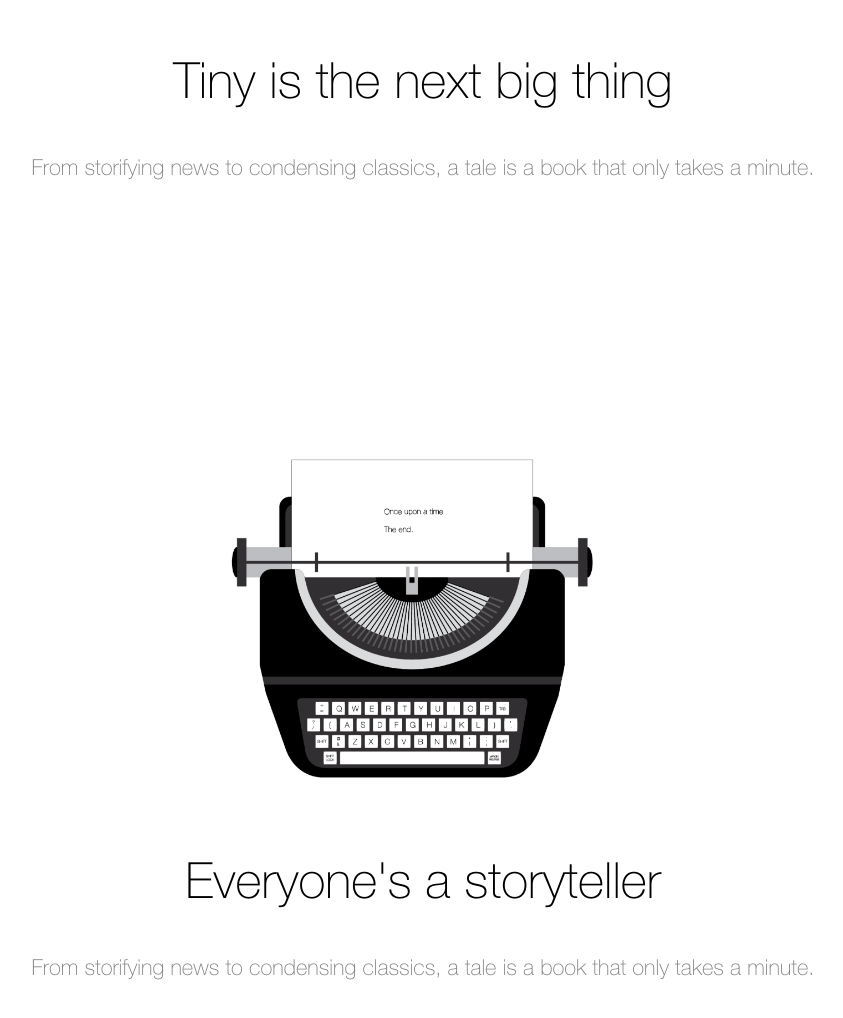
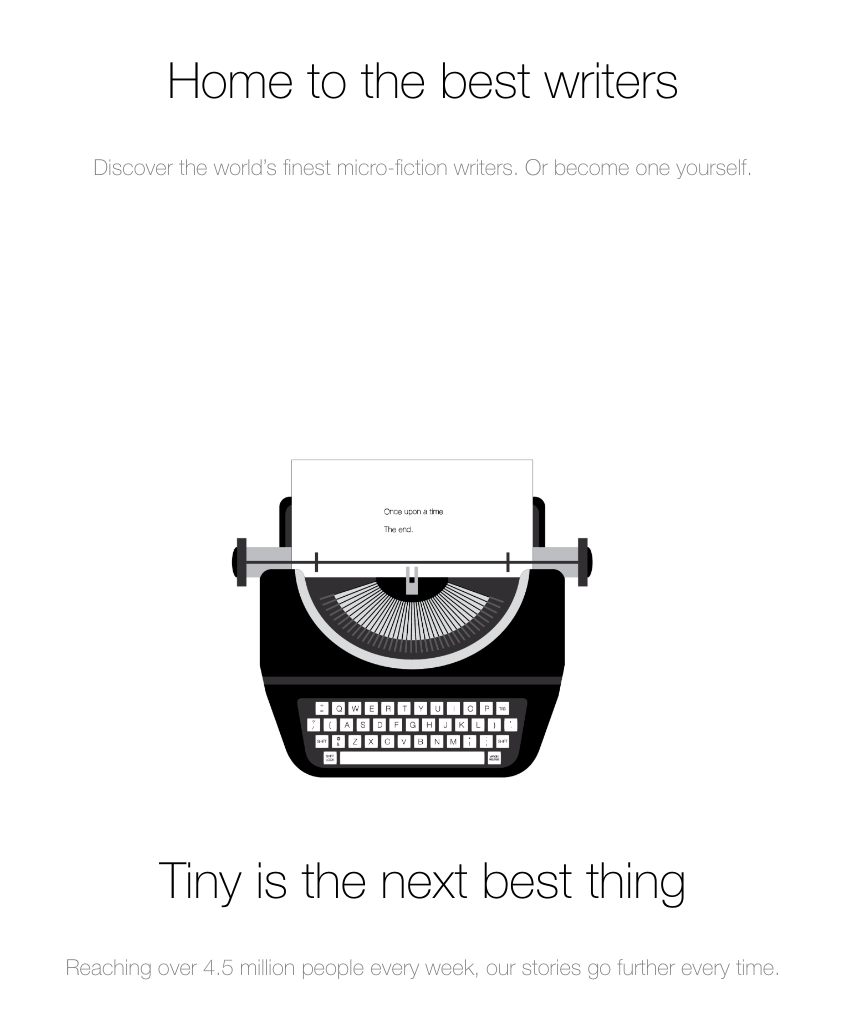
Before and after one commit to mrinaldhar/ttt-www, a plain HTML site: page index.html in a window 1280 px wide. Shown: the part 3690-4708 px from the top of the page, without its empty margins (217-1060 px from the left). Drawn offline with Linux system fonts and the light colour scheme.

Commit message:
Copy updated

```diff
--- a/index.html
+++ b/index.html
@@ -214,22 +214,24 @@ section {
     <section class="vertical-scrolling">
     <img src="./img/typing.png" class="sectionimage" />
     <h1 class="sectionheader">Long story short</h1>
-    <span class="subpara">From storifying news to condensing classics, a tale is a book that only takes a minute.</span>
+    <span class="subpara">In this age of dwindling attention spans, we’ve caught yours.<br />
+		With stories under 1400 characters, we’re quick to read, but hard to forget.
+</span>
     </section>
     <section class="vertical-scrolling">
     <img src="./img/typing.png" class="sectionimage" />
     <h1 class="sectionheader">A world full of stories</h1>
-    <span class="subpara">Like hot chocolate during the monsoons, and pina colada during summer, our tales are here to quench every emotion you throw at us.</span>
+    <span class="subpara">There’s a story for every reader, every emotion - served fresh daily.</span>
     </section>
     <section class="vertical-scrolling">
     <img src="./img/typing.png" class="sectionimage" />
-    <h1 class="sectionheader">Tiny is the next big thing</h1>
-    <span class="subpara">From storifying news to condensing classics, a tale is a book that only takes a minute.</span>
+    <h1 class="sectionheader">Home to the best writers</h1>
+    <span class="subpara">Discover the world’s finest micro-fiction writers. Or become one yourself.</span>
     </section>
     <section class="vertical-scrolling">
     <img src="./img/typing.png" class="sectionimage" />
-    <h1 class="sectionheader">Everyone's a storyteller</h1>
-    <span class="subpara">From storifying news to condensing classics, a tale is a book that only takes a minute.</span>
+    <h1 class="sectionheader">Tiny is the next best thing</h1>
+    <span class="subpara">Reaching over 4.5 million people every week, our stories go further every time.</span>
     </section>
     <section class="vertical-scrolling fp-auto-height" id="section_brands">
 	    <h1 class="sectionheader" id="brandheading">Brands we've worked with</h1>
```
